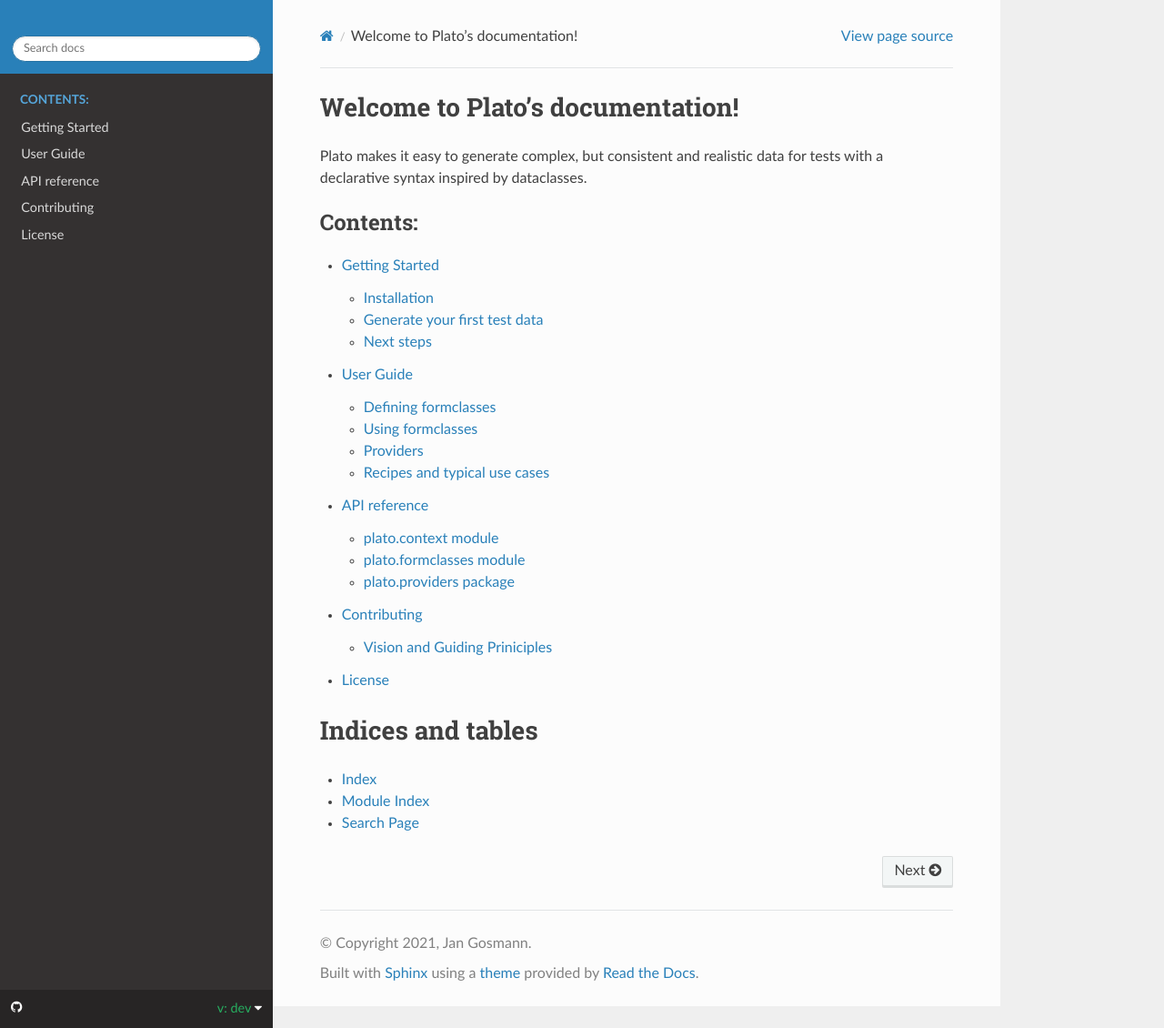
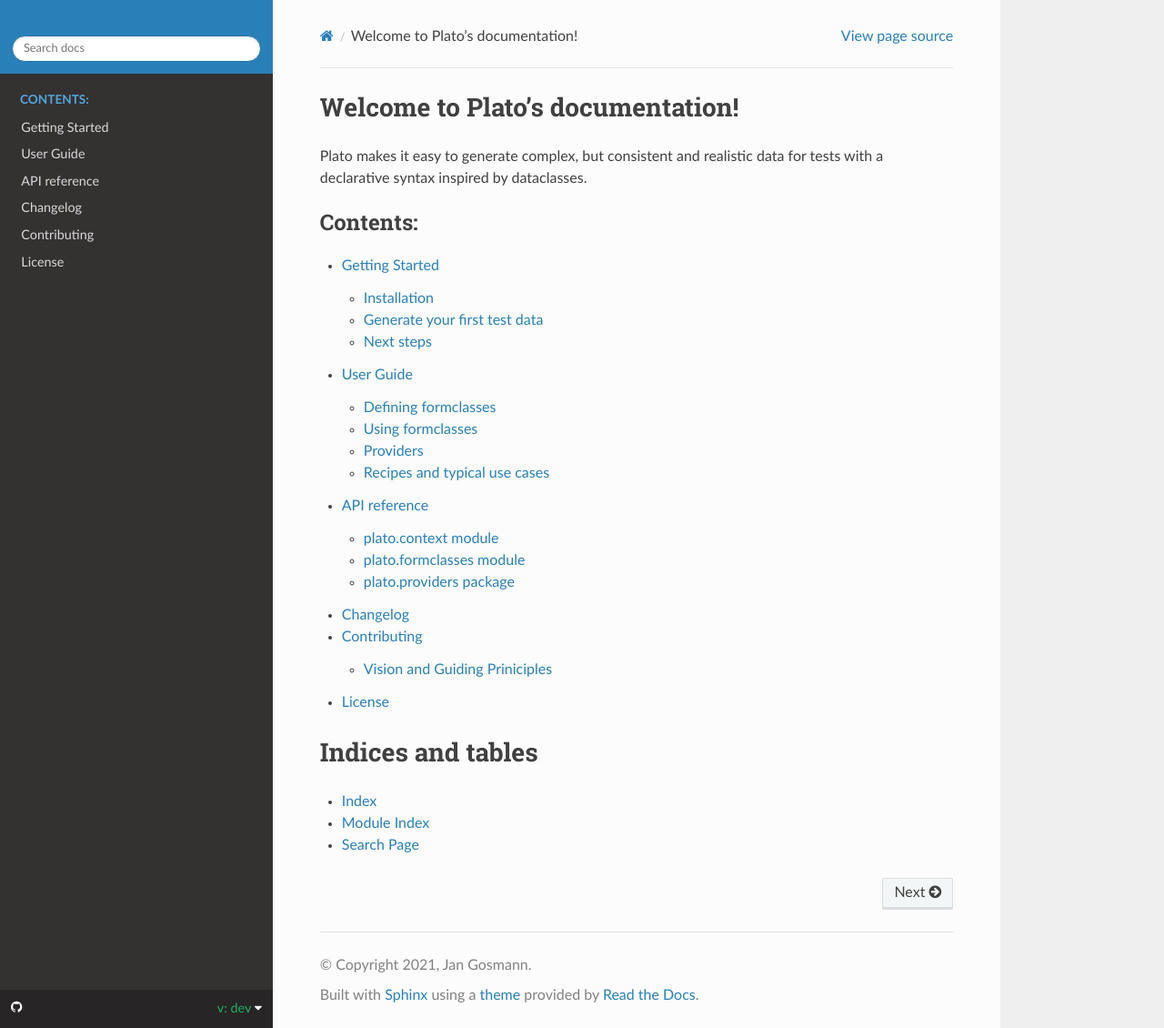
Before and after one commit to py-plato/plato, a Sphinx documentation site: the page built from docs/index.rst, in a window 1280 px wide and 1130 px high. Shown: the whole window at 91% size. Built offline with Sphinx 7.4.7 and the Read the Docs theme 2.0.0, drawn with Linux system fonts in a browser that asks for light colours.

Commit message:
docs: Add changelog link to documentation

```diff
--- a/docs/index.rst
+++ b/docs/index.rst
@@ -18,6 +18,7 @@ inspired by dataclasses.
    getting-started
    user-guide
    api/modules
+   Changelog <https://github.com/py-plato/plato/blob/main/CHANGELOG.md>
    contributing
    license
 
```
